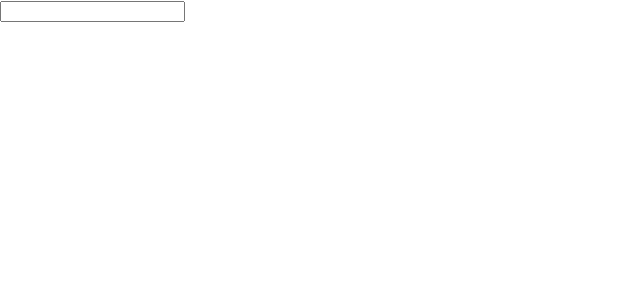
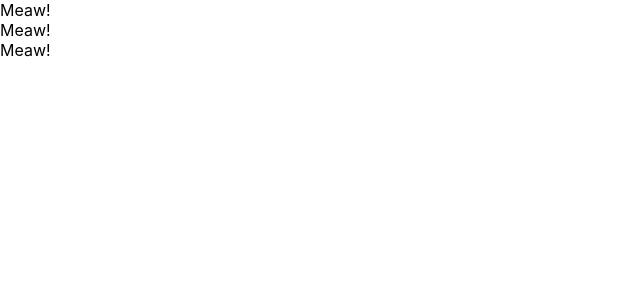
Before and after one commit to nisiyuu/react_redux, a React (Create React App) app: page / in a window 1280 px wide. Shown: the top 300 px of the page, without its empty margins (0-640 px from the left). Built offline with nearby package versions, Linux system fonts and the light colour scheme.

Commit message:
function component

```diff
--- a/src/App.js
+++ b/src/App.js
@@ -1,4 +1,4 @@
-import React, {Component} from 'react';
+import React from 'react';
 
 // function App() {
 //   return (
@@ -6,14 +6,29 @@ import React, {Component} from 'react';
 //   );
 // }
 
-class App extends Component{
-  render() {
-    return (
-      <React.Fragment>
-        <input type="text" onChange={() => { alert("aa") }}></input>
-      </React.Fragment>
-    )
-  }
+// class App extends Component{
+//   render() {
+//     return (
+//       <React.Fragment>
+//         <input type="text" onChange={() => { alert("aa") }}></input>
+//       </React.Fragment>
+//     )
+//   }
+// }
+
+const App = () => {
+  return (
+    <div>
+      <Cat />
+      <Cat/>
+      <Cat/>
+    </div>
+  )
 }
 
-  export default App;
+const Cat = () => {
+  return <div>Meaw!</div>
+}
+
+
+export default App;
```
